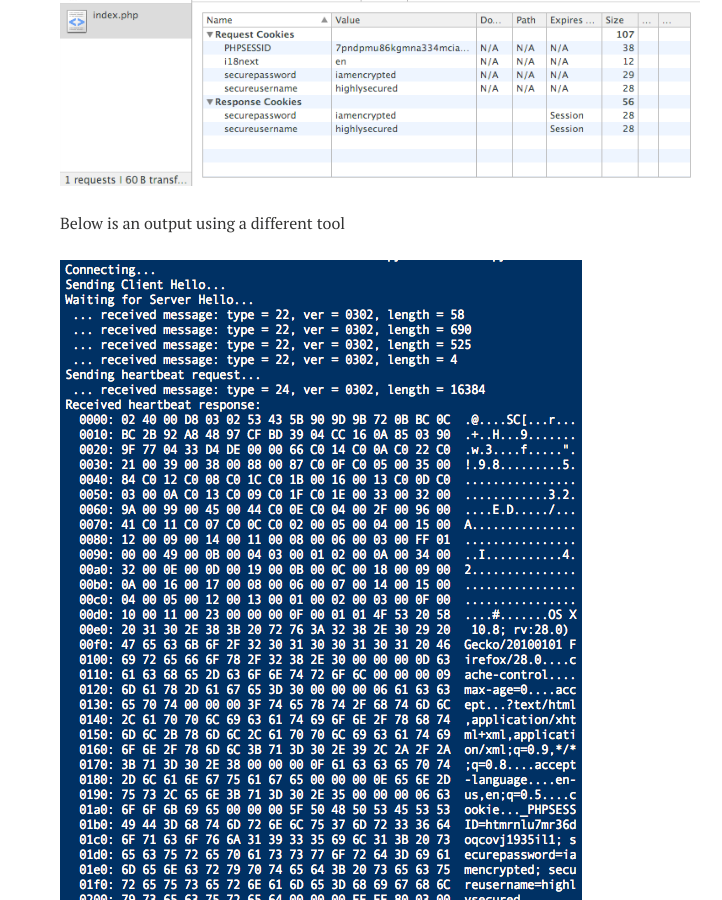
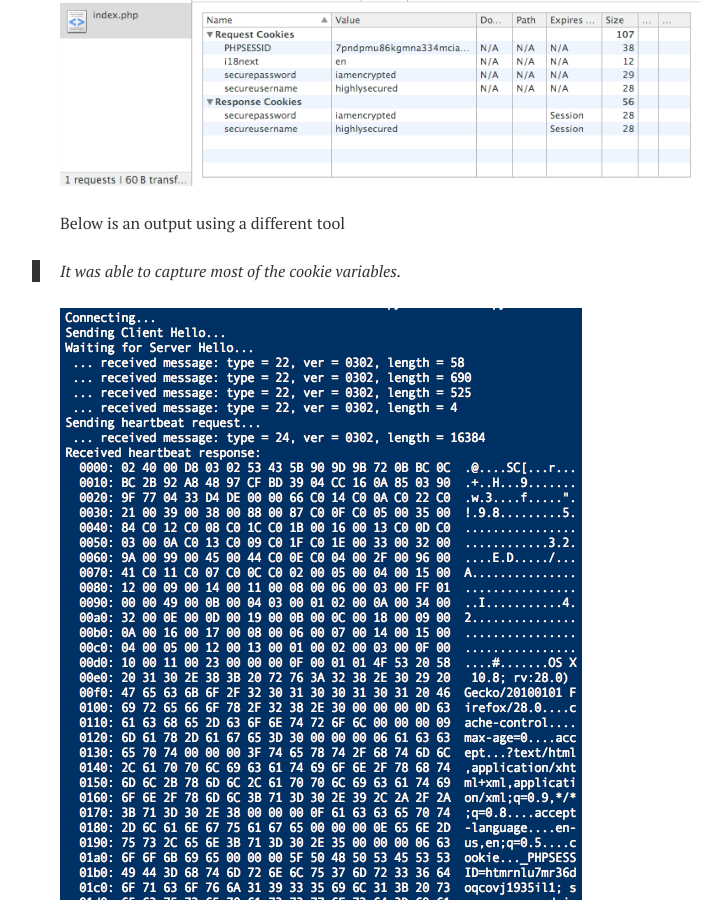
Before and after one commit to c0debreaker/c0debreaker.github.io, a Jekyll site: the page built from _posts/2014-04-08-heart-bleed-post.md, in a window 1280 px wide and 900 px high, scrolled down 985 px. Shown: the whole window, without its empty margins (260-982 px from the left). Built offline with Jekyll 4.4.1, drawn with Linux system fonts in a browser that asks for light colours; nearby versions of some CDN libraries.

Commit message:
added quote

```diff
--- a/_posts/2014-04-08-heart-bleed-post.md
+++ b/_posts/2014-04-08-heart-bleed-post.md
@@ -39,6 +39,9 @@ This is how it looks in Chrome Developer Tools
 </figure>
 
 Below is an output using a different tool
+
+> It was able to capture most of the cookie variables.
+
 <figure>
     <a href="/images/heartbleed-captures.png"><img src="/images/heartbleed-captures.png"></a>
 </figure>
```
